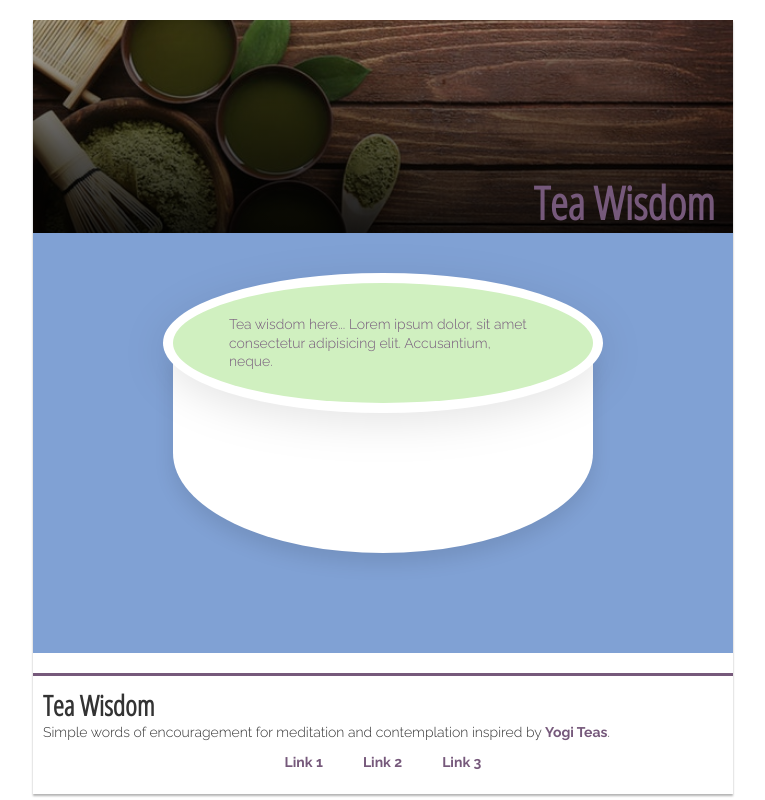
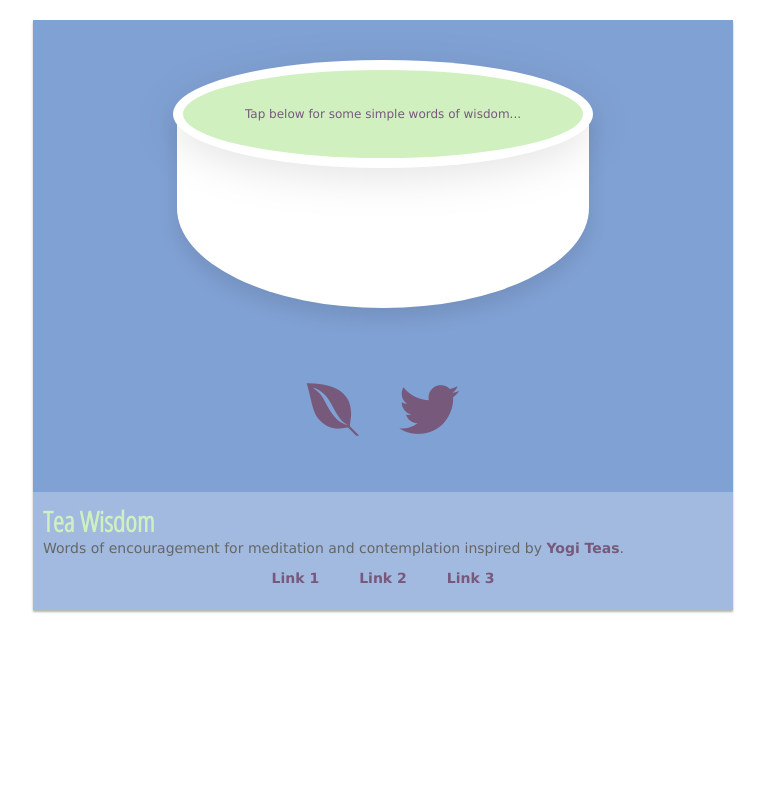
Before and after one commit to joshottey/TeaWisdom, a plain HTML site: page index.html in a window 1280 px wide. Shown: the whole page, without its empty margins (257-1022 px from the left). Drawn offline with Linux system fonts and the light colour scheme.

Commit message:
Fix tea bowl, add fa icons, add click for wisdom functionality, color style

```diff
--- a/index.html
+++ b/index.html
@@ -8,6 +8,7 @@
 
   <title>Tea Wisdom</title>
 
+  <link rel="stylesheet" href="https://use.fontawesome.com/releases/v5.1.0/css/all.css" integrity="sha384-lKuwvrZot6UHsBSfcMvOkWwlCMgc0TaWr+30HWe3a4ltaBwTZhyTEggF5tJv8tbt" crossorigin="anonymous">
   <link rel="stylesheet" href="css/styles.css">
 
   <script src="js/scripts.js" type="text/javascript"></script>
@@ -15,35 +16,34 @@
 </head>
 <body>
 
-  <header>
-    <h1>Tea Wisdom</h1>
-  </header>
+  <main>
 
-  <main>
-    <!--
-    <div id="quote-area">
-      <p id="quote">Click below for some inspiration!</p>
-      <p style="display:none;"><em id="author"></em></p>
+    <div class="container">
+      <div class="rim">
+        <div class="tea">
+          <span id="quote">Tap below for some simple words of wisdom...</span>
+        </div>
+      </div>
+      <div class="bowl"></div>
     </div>
-    <a href="#" id="new-quote" class="btn">Give me wisdom</a>
-    -->
-    <div class="rim">
-      <div class="tea">
-        <span id="quote">Tea wisdom here... Lorem ipsum dolor, sit amet consectetur adipisicing elit. Accusantium, neque.</span>
-      </div>
-    </div>
-    <div class="bowl"></div>
+
+    <ul>
+      <li><a href="#" title="Give me wisdom" id="new-quote"><i class="fab fa-5x fa-envira"></i></a></li>
+      <li><a href="#" title="Tweet wise words..."><i class="fab fa-5x fa-twitter"></i></a></li>
+    </ul>
 
   </main>
 
   <footer>
+
     <h3>Tea Wisdom</h3>
-    <p>Simple words of encouragement for meditation and contemplation inspired by <a href="https://www.yogiproducts.com" target="_blank" title="Yogi Tea">Yogi Teas</a>.</p>
+    <p>Words of encouragement for meditation and contemplation inspired by <a href="https://www.yogiproducts.com" target="_blank" title="Yogi Tea">Yogi Teas</a>.</p>
     <ul>
       <li><a href="#">Link 1</a></li>
       <li><a href="#">Link 2</a></li>
       <li><a href="#">Link 3</a></li>
     </ul>
+
   </footer>
 
 </body>
--- a/sass/styles.sass
+++ b/sass/styles.sass
@@ -2,10 +2,10 @@
 
 body
   margin: 0 auto
-  font-family: Raleway, san-serif
-  font-size: 14px
+  font-family: Verdana, san-serif
+  font-size: 12px
   font-weight: 300
-  color: #333
+  color: #666
   max-width: 700px
 
 @media screen and (min-width: 700px)
@@ -24,71 +24,65 @@ a
 a:hover
   color: #56415a
 
-header
-  display: flex
-  align-items: flex-end
-  justify-content: flex-end
-  text-align: center
-  min-height: 213px
-  background-color: #d0f0c0
-  width: 100%
-  background-image: linear-gradient(180deg,rgba(0,0,0,0.3),rgba(0,0,0,0.9)), url("../assets/img/tea1.jpeg")
-  background-repeat: no-repeat
-  background-size: cover
-  background-position: center
-  h1
-    margin-right: 18px
-    display: inline-block
-    font-size: 3.25em
-    color: #76597b
-
 main
   padding: 40px 20px
   background-color: #80a1d4
-  .rim, .bowl, .tea
+  ul
+    display: flex
+    flex-wrap: wrap
+    align-items: center
+    justify-content: center
+    list-style-type: none
+    padding: 0
+    li
+      padding: 0 20px
+  .container
+    max-width: 420px
     margin: 0 auto
-  .rim
-    position: relative
-    z-index: 1
-    max-width: 420px
-    height: 15vh
-    background-color: #fff
-    border-radius: 50%
-    padding: 10px
-    filter: drop-shadow(0 10px 20px rgba(0,0,0,0.1))
-    .tea
-      display: flex
-      align-items: center
-      justify-content: center
-      /*   text-align: center; */
+    .rim, .bowl, .tea
+      margin: 0 auto
+      box-sizing: border-box
+    .rim
+      position: relative
+      z-index: 1
       width: 100%
-      height: 100%
-      background-color: #d0f0c0
+      height: 108px
+      max-height: 132px
+      background-color: #fff
       border-radius: 50%
-      #quote
-        padding: 0 4em
-        color: #76597b
-        line-height: 1.35
-  .bowl
-    // z-index: 1
-    position: relative
-    bottom: 60px
-    width: 99%
-    max-width: 420px
-    min-height: 200px
-    max-height: 300px
-    background-color: #fff
-    border-bottom-left-radius: 50%
-    border-bottom-right-radius: 50%
-    box-shadow: 0 10px 20px rgba(0,0,0,0.1)
+      padding: 10px
+      filter: drop-shadow(0 10px 20px rgba(0,0,0,0.1))
+      .tea
+        display: flex
+        align-items: center
+        justify-content: center
+        /*   text-align: center; */
+        width: 100%
+        height: 100%
+        background-color: #d0f0c0
+        border-radius: 50%
+        #quote
+          padding: 1em 3em
+          color: #76597b
+          line-height: 1.35
+    .bowl
+      position: relative
+      bottom: 60px
+      width: 98%
+      min-height: 200px
+      max-height: 300px
+      background-color: #fff
+      border-bottom-left-radius: 50%
+      border-bottom-right-radius: 50%
+      box-shadow: 0 10px 20px rgba(0,0,0,0.1)
 
 footer
   font-size: 14px
-  margin-top: 20px
-  border-top: 3px solid #76597b
   padding: 10px
+  background-color: #A2BADF
   h3
     font-size: 2em
+    color: #d0f0c0
   p
     margin: 0
   a
```
Also changed, not shown: css/styles.css, 1 other file.
